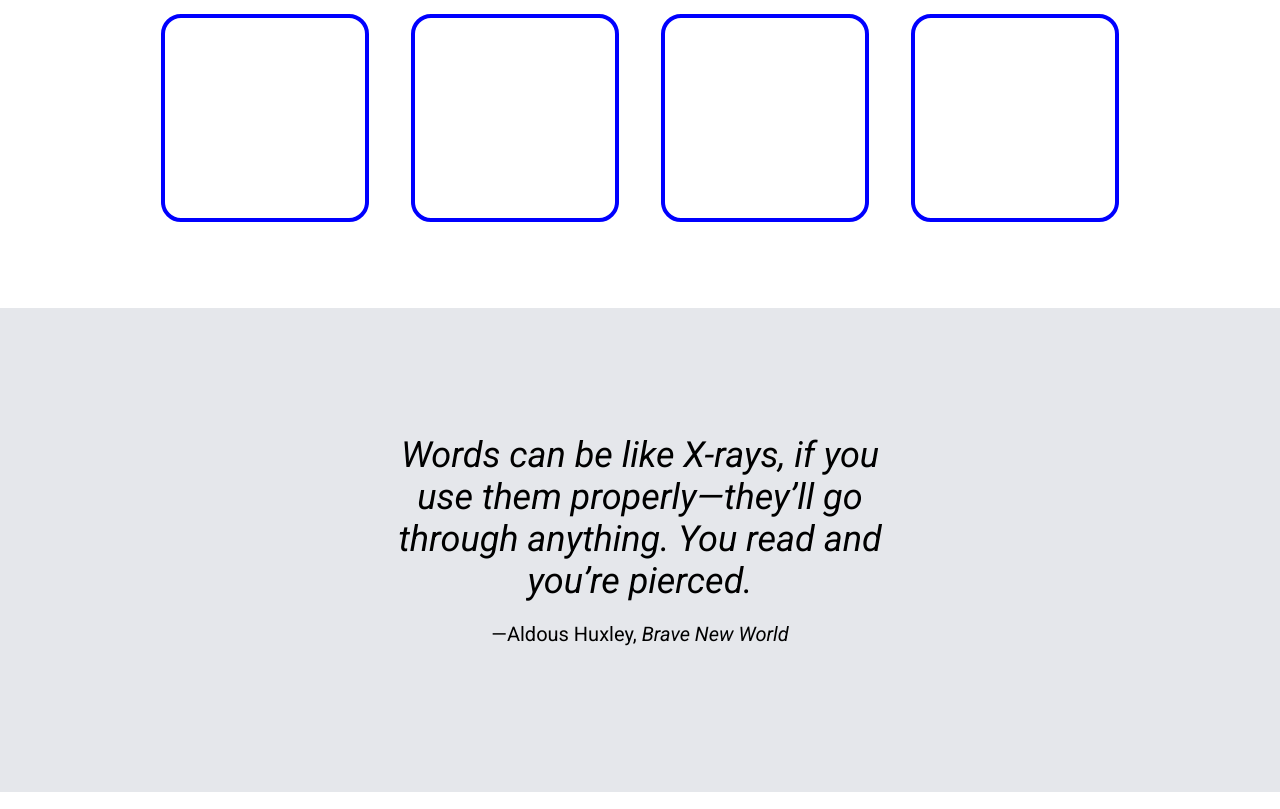
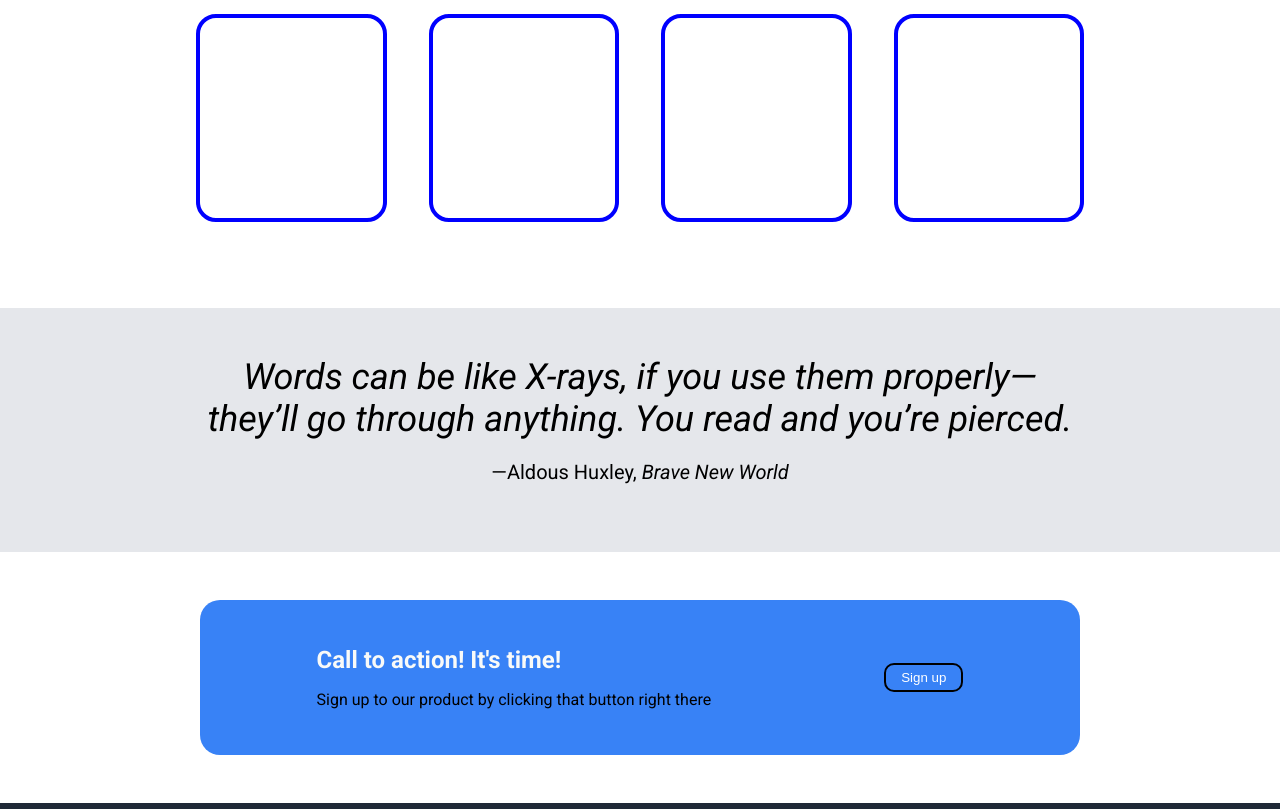
Before and after one commit to SchweizerDiem/landing-page, a plain HTML site: page index.html in a window 1280 px wide. Shown: the part 558-1367 px from the top of the page. Drawn offline with Linux system fonts and the light colour scheme.

Commit message:
Polishing alignment of the website content

```diff
--- a/css/style.css
+++ b/css/style.css
@@ -1,5 +1,11 @@
 /* Making the import for the 'Roboto' font family */
 @import url('https://fonts.googleapis.com/css2?family=JetBrains+Mono:ital,wght@0,100..800;1,100..800&family=Roboto:ital,wght@0,100..900;1,100..900&display=swap');
+
+
+/** {*/
+/*	margin: 0;*/
+/*	padding: 0;*/
+/*}*/
 
 /*CSS*/
 body {
@@ -14,7 +20,8 @@ body {
 /*NAVIGATION BAR*/
 nav {
 	display: flex;
-	justify-content: space-around;
+	justify-content: space-between;
+	padding: 0 200px;
 	align-items: center;
 	background-color: #1F2937;
 }
@@ -40,12 +47,14 @@ main {
 	flex-direction: column;
 }
 
+.container {
+	padding: 0 200px;
+}
+
 .container.first {
 	display: flex;
 	flex: 1 0 auto;
 	gap: 10dvh;
-	padding-right: 200px;
-	padding-left: 200px;
 	padding-bottom: 80px;
 	padding-top: 80px;
 	background-color: #1F2937;
@@ -88,9 +97,9 @@ main {
 /*CARDS CONTAINER*/
 .cards-container {
 	display: flex;
-	justify-content: center;
 	gap: 50px;
 	padding-bottom: 90px;
+	justify-content: space-between;
 }
 
 .card {
@@ -104,14 +113,13 @@ main {
 	display: flex;
 	flex-direction: column;
 	background-color: #E5E7EB;
-	padding: 90px;
 }
 
 /*QUOTE CONTAINER*/
 blockquote {
 	font-size: 36px;
-	padding-left: 30dvh;
-	padding-right: 30dvh;
+	padding: 48px 0;
+	margin: 0;
 }
 
 blockquote p {
@@ -121,7 +129,7 @@ blockquote p {
 
 /*SIGN UP BUTTON*/
 .container.fourth {
-	padding: 20px;
+	padding: 48px 200px;
 }
 
 .square {
@@ -129,8 +137,6 @@ blockquote p {
 	justify-content: space-around;
 	text-align: start;
 	background-color:#3882f6;
-	width: 900px;
-	margin: auto;
 	border-radius: 20px;
 	padding: 30px;
 }
```
